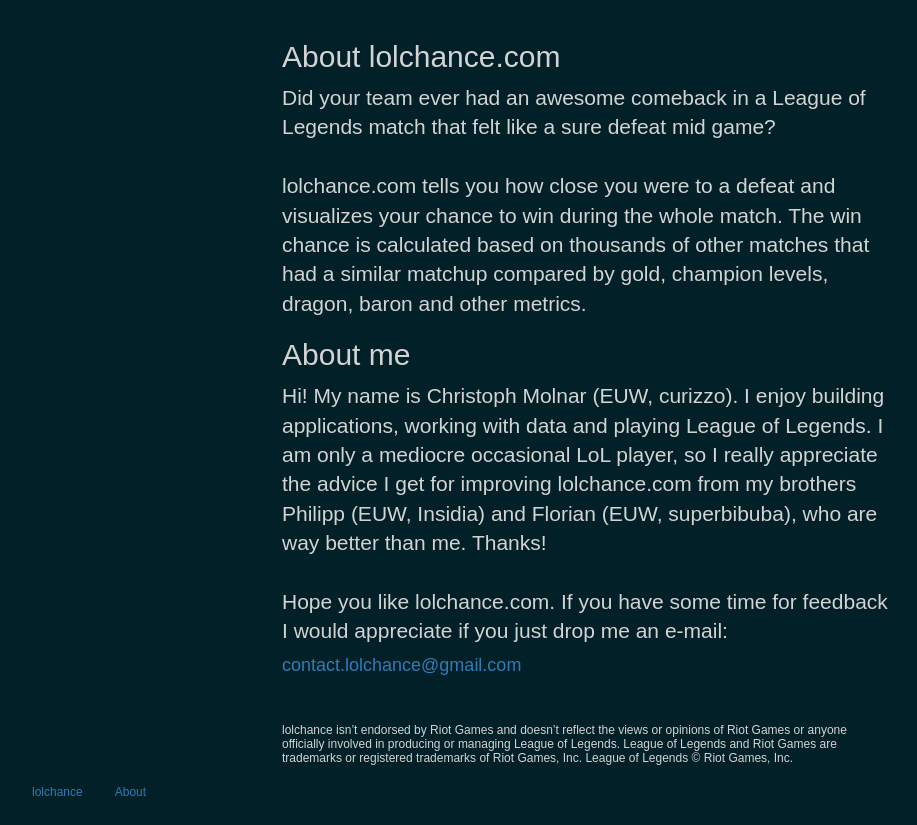
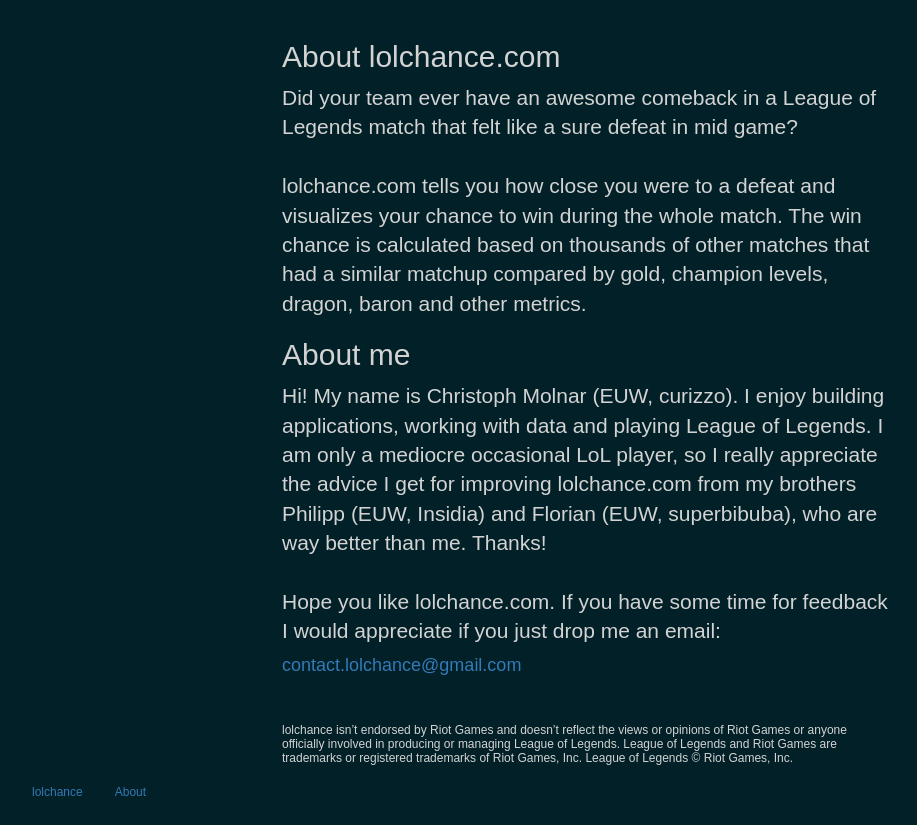
Before and after one commit to christophM/lol, a Flask app: page /about in a window 1280 px wide. Shown: the part 52-877 px from the top of the page, without its empty margins (53-970 px from the left). Run offline with Flask 2, Linux system fonts and the light colour scheme; parts of the project's set-up code (start-up, migrations or seed data) failed here and were passed over; some libraries are stand-ins or nearby versions.

Commit message:
fix typos

```diff
--- a/projects/winprob/app/templates/about.html
+++ b/projects/winprob/app/templates/about.html
@@ -5,8 +5,8 @@
   <div class="column col-xs-6">
     <div class="lead">
       <h2> About lolchance.com</h2>
-      Did your team ever had an awesome comeback in a League of Legends match that felt like
-      a sure defeat mid game? <br /><br />
+      Did your team ever have an awesome comeback in a League of Legends match that felt like
+      a sure defeat in mid game? <br /><br />
       lolchance.com tells you how close you were to a defeat and visualizes your
       chance to win during the whole match. The win chance is calculated based on thousands of
       other matches that had a similar matchup compared by gold, champion levels, dragon, baron
@@ -20,7 +20,7 @@
       than me. Thanks!
 <br /><br />
       Hope you like lolchance.com. If you have some time for feedback I would appreciate if you
-      just drop me an e-mail:
+      just drop me an email:
       <a href="mailto:contact.lolchance@gmail.com"> <h4>contact.lolchance@gmail.com </h4></a>
     </div>
 <br /><br />
```
